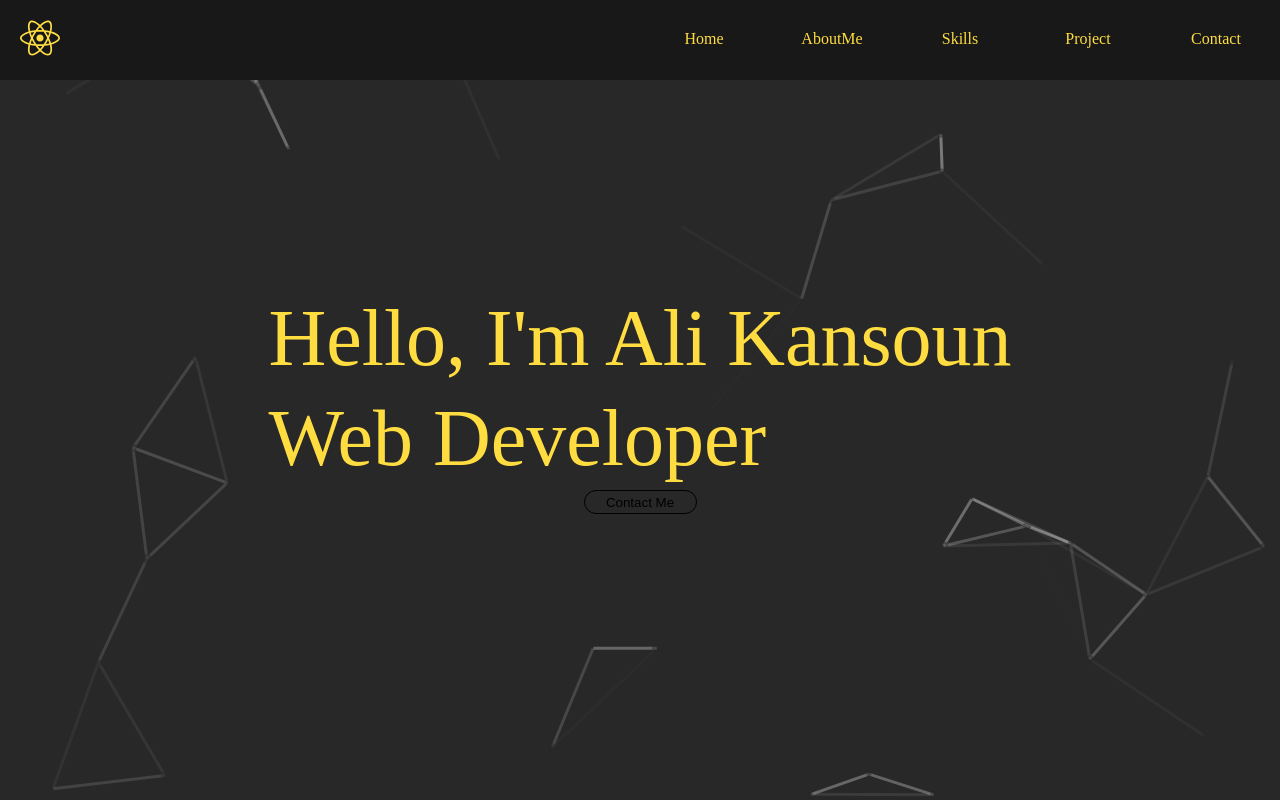
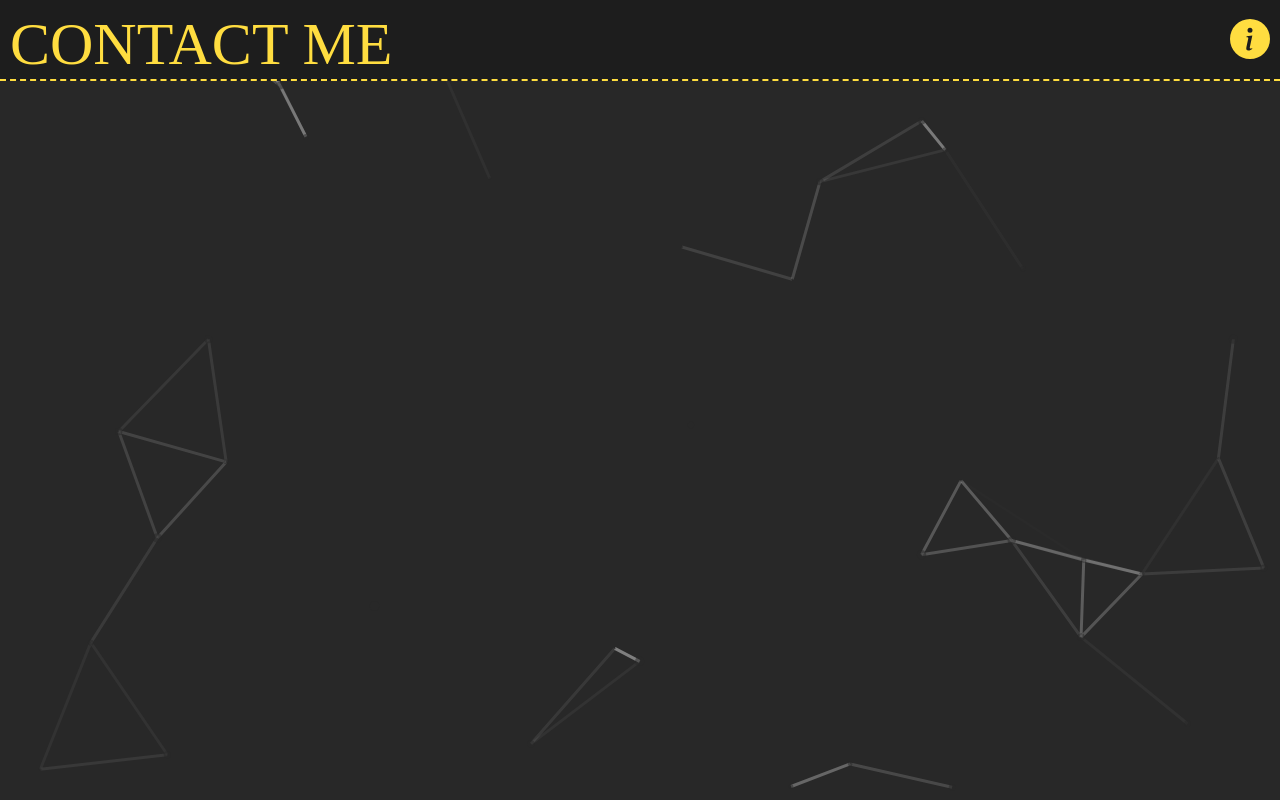
Before and after one commit to adfqfq12xc/AliPortfolio, a React (Create React App) app: page / in a window 1280 px wide. Shown: the top 800 px of the page. Built offline with nearby package versions, Linux system fonts and the light colour scheme.

Commit message:
Update index.js

```diff
--- a/src/component/navbar/index.js
+++ b/src/component/navbar/index.js
@@ -1,49 +1,54 @@
-import React, { useState } from 'react';
-import { FaReact } from 'react-icons/fa';
-import { Link } from 'react-scroll';
-import { FaBars } from 'react-icons/fa';
-import { HiX } from 'react-icons/hi';
+import React, { useRef } from 'react';
 import './styles.scss';
+import Header from '../pageheadercomponenet';
+import { BsInfoCircleFill } from 'react-icons/bs';
+import emailjs from '@emailjs/browser';
 
-export default function Navbar() {
-  const data = [
-    { label: 'Home', to: 'home' },
-    { label: 'AboutMe', to: 'AboutMe' },
-    { label: 'Skills', to: 'skills' },
-    { label: 'Project', to: 'portfolio' },
-    { label: 'Contact', to: 'contact' },
-  ];
+export default function Index() {
+  const form = useRef();
+  const name = useRef();
+  const email = useRef();
+  const message = useRef();
 
-  const [toggle, setToggle] = useState(false);
+  const handler = (e) => {
+    e.preventDefault();
+    emailjs
+      .sendForm('service_h2h2p64', 'template_6qqxtfs', form.current, '1mQxxT21-e5EUjJnd')
+      .then(
+        () => {
+          console.log('SUCCESS!');
+        },
+        (error) => {
+          console.log('FAILED...', error.text);
+        }
+      );
+    name.current.value = "";
+    email.current.value = "";
+    message.current.value = "";
+  };
 
   return (
-    <nav className='navbar'>
-      <div className='navbarcontainer'>
-        <Link to={'home'} className='navbarlogo'   smooth={false} duration={5000} offset={-100} >
-          <FaReact size={40} />
-        </Link>
+    <div className='all'>
+      <Header prop={{ header: 'Contact Me', icon: <BsInfoCircleFill size={40} />, id: "contact" }} />
+      <div className='contact'>
+        <h1>Let's Talk</h1>
+        <form onSubmit={handler} ref={form}>
+          <div className='contactfirst'>
+            <input type='text' placeholder='Name' name='from_name' ref={name} />
+            <input type='email' placeholder='Email' name='from_email' ref={email} />
+          </div>
+          <input className='inputtext' type='text' placeholder='Type Your Message..' name='from-message' ref={message} />
+          <button className='contactbutton'>Submit</button>
+        </form>
+        <div className='footer'>
+          <a href="https://www.linkedin.com/in/ali-kansoun-543094294/" target="_blank" rel="noopener noreferrer">
+            <i className="fa-brands fa-linkedin" style={{ color: '#ffdd40' }}></i>
+          </a>
+          <a href="https://github.com/adfqfq12xc" target="_blank" rel="noopener noreferrer">
+            <i className="fa-brands fa-github" style={{ color: '#ffdd40' }}></i>
+          </a>
+        </div>
       </div>
-      <ul className={`containerMenu${toggle ? ' active' : ''}`}>
-        {data.map((item, key) => (
-          <li key={key} className='menuitems'>
-            <Link
-              to={item.to}
-              className='menuitem'
-              offset={-60}
-              smooth={true}
-              duration={50}
-              onClick={() => {
-                setToggle(false);
-              }}
-            >
-              {item.label}
-            </Link>
-          </li>
-        ))}
-      </ul>
-      <div className='nav-icon' onClick={() => setToggle(!toggle)}>
-        {toggle ? <HiX size={30} /> : <FaBars size={30} />}
-      </div>
-    </nav>
+    </div>
   );
 }
```
